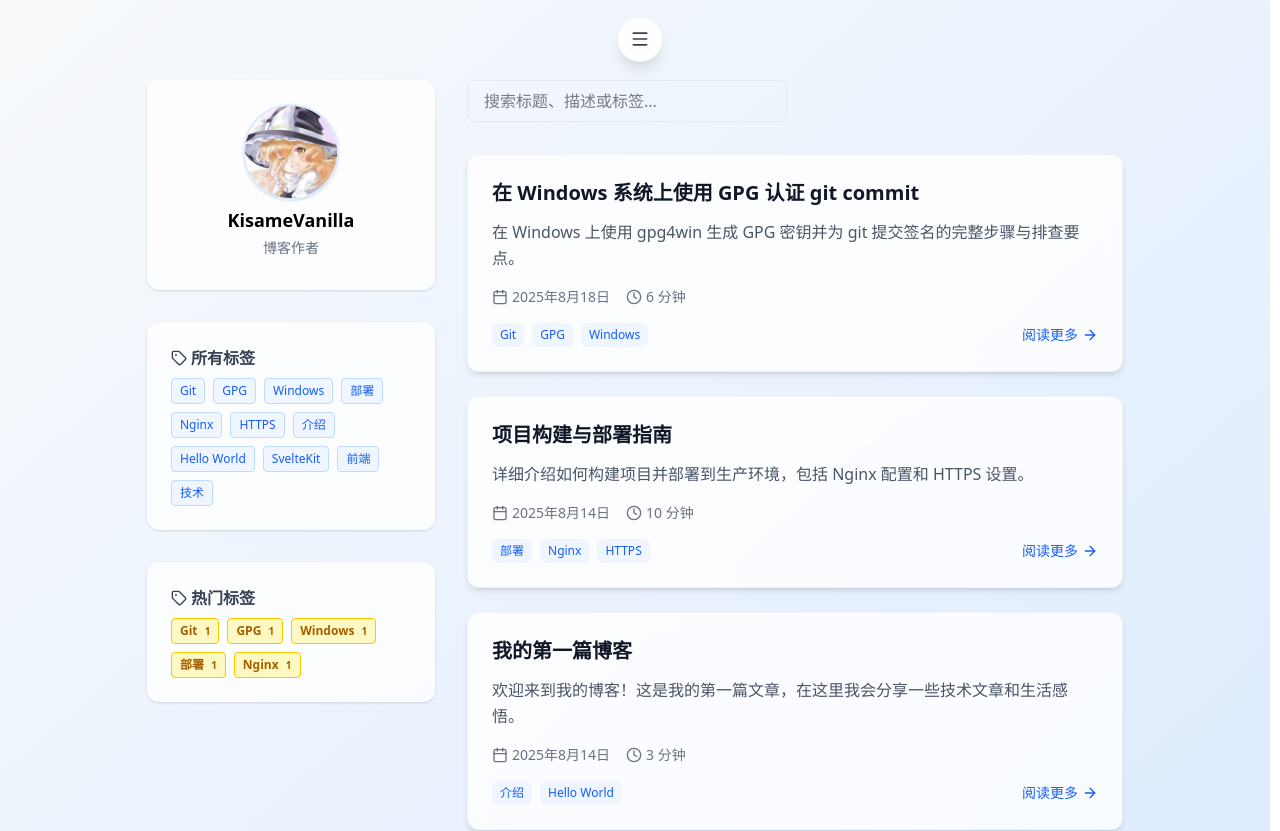
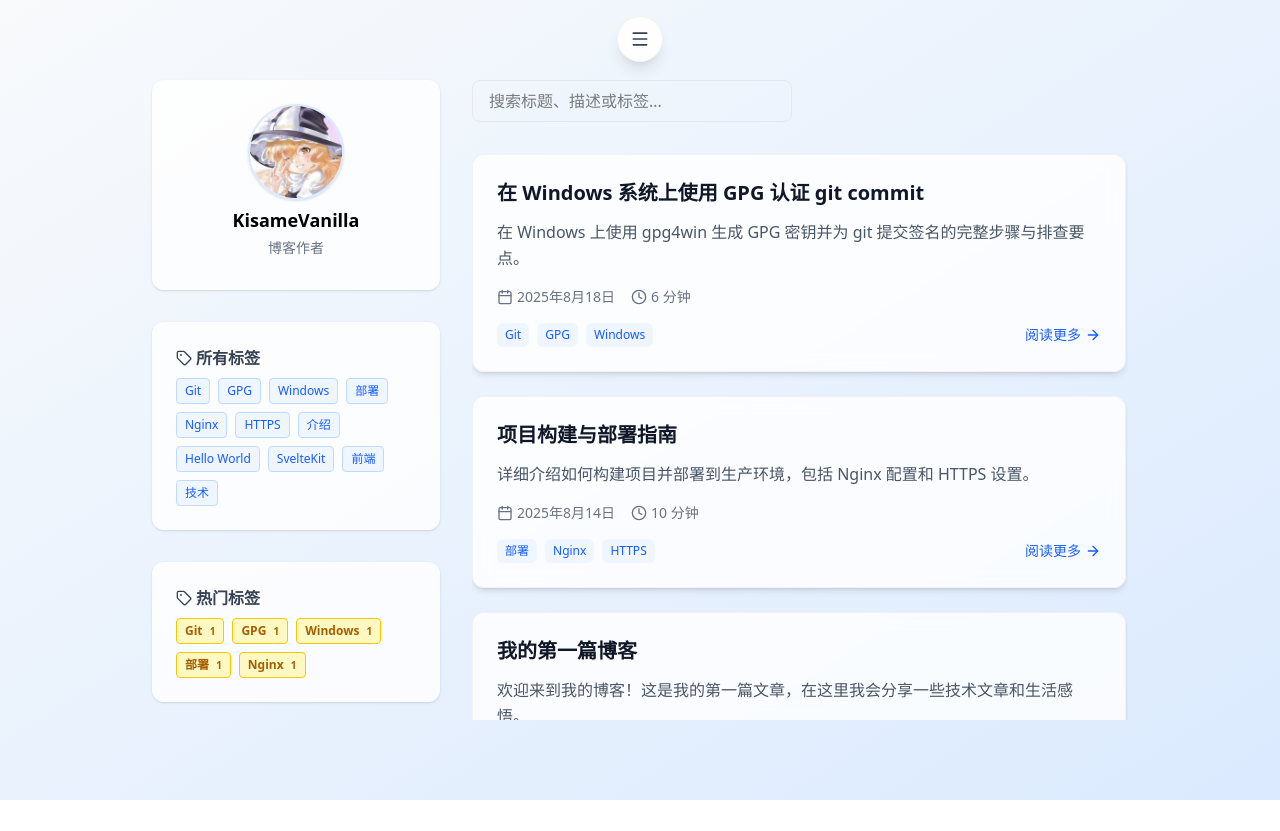
Before and after one commit to KirisameVanilla/KirisameNoSato, a SvelteKit app: page /blogs in a window 1280 px wide. Shown: the top 831 px of the page. After the commit the page ends 800 px from the top, so only its background shows below. Built offline with nearby package versions, Linux system fonts and the light colour scheme.

Commit message:
perf: use scrollable list instead of the whole page

```diff
--- a/src/app.css
+++ b/src/app.css
@@ -1,31 +1 @@
 @import 'tailwindcss';
-
-/* 全局滚动条样式设置 */
-html {
-	/* 防止滚动条影响布局宽度 */
-	scrollbar-gutter: stable;
-	/* Firefox滚动条样式 */
-	scrollbar-width: thin;
-	scrollbar-color: rgba(156, 163, 175, 0.5) transparent;
-}
-
-/* Webkit浏览器滚动条样式 */
-body::-webkit-scrollbar {
-	width: 12px;
-}
-
-body::-webkit-scrollbar-track {
-	background: transparent;
-}
-
-body::-webkit-scrollbar-thumb {
-	background: rgba(156, 163, 175, 0.5);
-	border-radius: 6px;
-	border: 2px solid transparent;
-	background-clip: content-box;
-}
-
-body::-webkit-scrollbar-thumb:hover {
-	background: rgba(107, 114, 128, 0.7);
-	background-clip: content-box;
-}
--- a/src/routes/blogs/+page.svelte
+++ b/src/routes/blogs/+page.svelte
@@ -93,6 +93,7 @@
 
 		<!-- 右侧内容 -->
 		   <main class="flex-1 mx-auto w-full max-w-3xl">
+			   <div class="blog-scroll-container">
 				   <div class="flex sm:flex-row flex-col sm:items-center gap-4 mb-8">
 					   <input
 						   type="text"
@@ -194,6 +195,16 @@
 						   <p class="text-gray-500">换个关键词或标签试试吧！</p>
 					   </div>
 				   {/if}
+			   </div>
 		   </main>
 	</div>
 </div>
+<style>
+.blog-scroll-container {
+	height: 80vh;
+	min-height: 400px;
+	max-height: 90vh;
+	overflow-y: auto;
+	padding-right: 2px;
+}
+</style>
```
Lines whose indentation alone changed are shown as unchanged.
